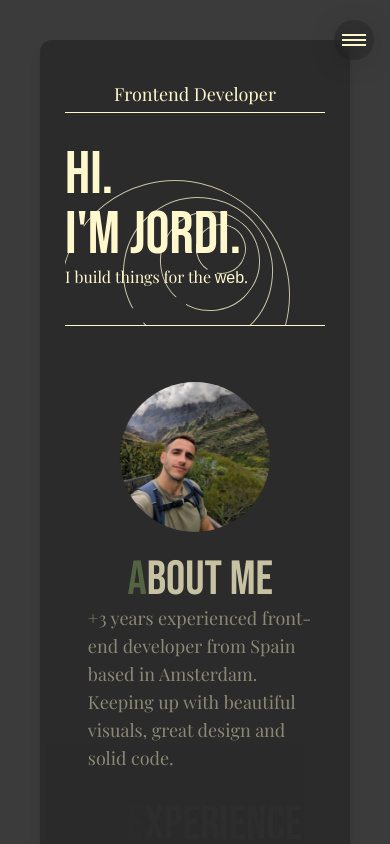
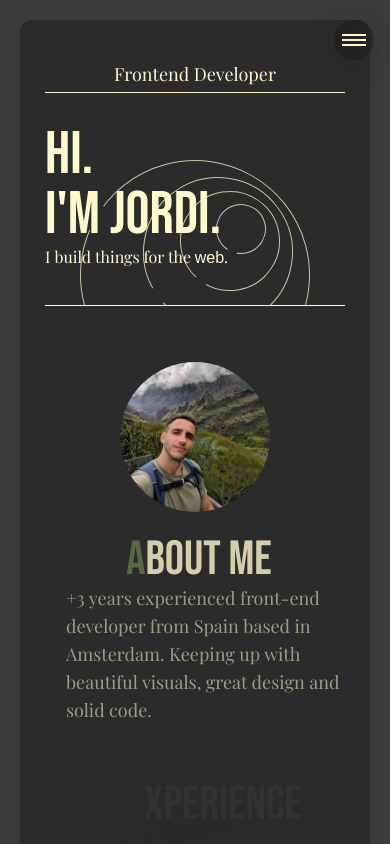
Before and after one commit to jorboare/portfolio2024, a React (Vite) app: page / in a window 390 px wide. Shown: the top 844 px of the page. Built offline with nearby package versions, Linux system fonts and the light colour scheme; a web font is replaced by a local one.

Commit message:
general margin fixing.

```diff
--- a/src/App.tsx
+++ b/src/App.tsx
@@ -32,7 +32,9 @@ function App() {
       <div
         id="home"
         className={`${
-          aboutReached ? "mx-0 my-10 " : "m-10 sm:px-[25px] md:px-[50px]"
+          aboutReached
+            ? "mx-0 my-10 "
+            : "sm:m-5 sm:px-[25px] md:m-10 md:px-[50px]"
         } rounded-xl bg-background pt-10 shadow-lg transition-all duration-1000`}
       >
         <Hero></Hero>
```
